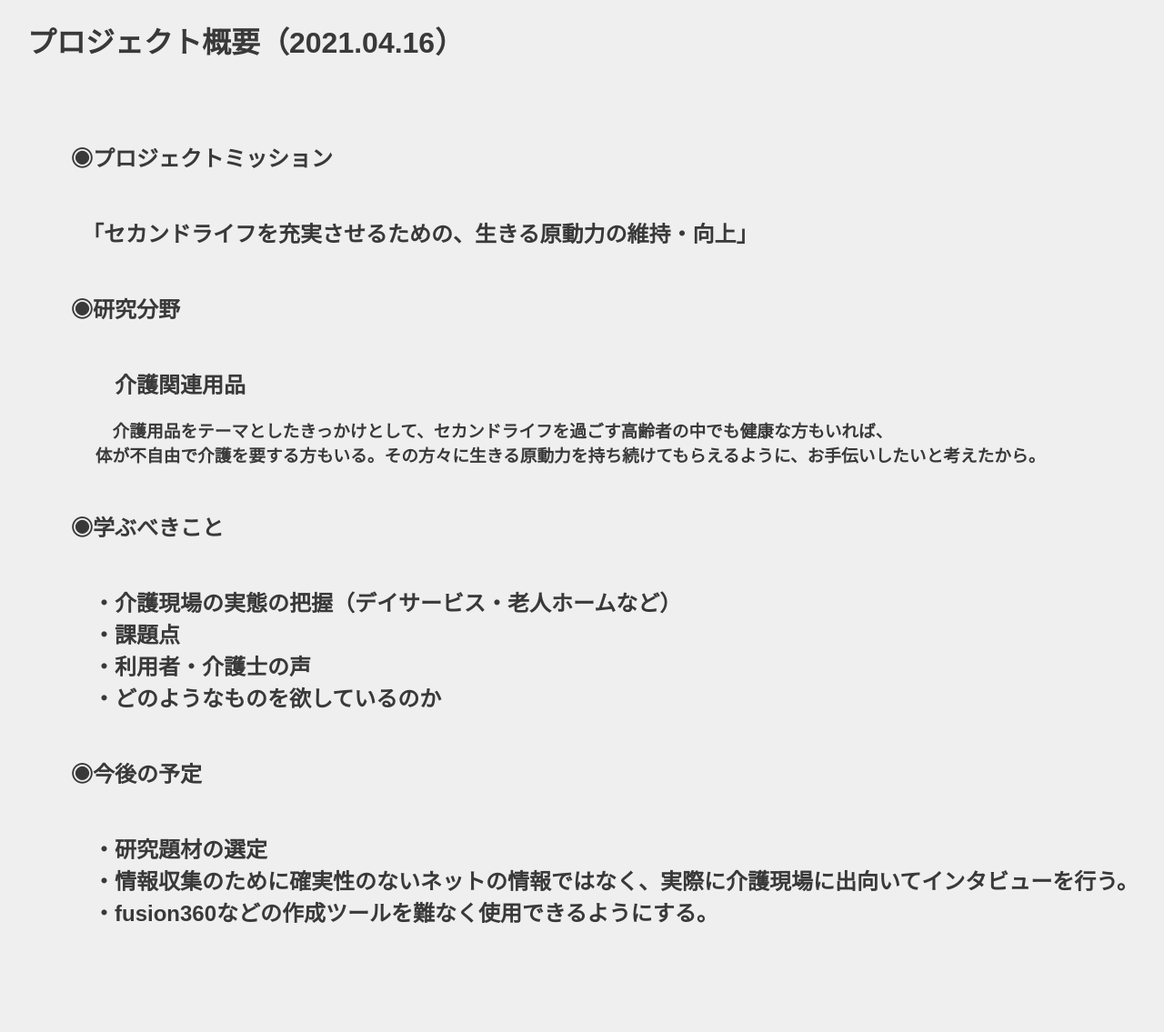
After one commit to kitamitatsuya/doyolab, a PHP site: page /20210416.html in a window 1280 px wide. The commit adds this page. Shown: the whole page at 91% size. Run offline with PHP 8.4, Linux system fonts and the light colour scheme.

Commit message:
index.html

```diff
--- /dev/null
+++ b/20210416.css
@@ -0,0 +1,63 @@
+logo img{
+    display: block;
+    width: 150px;
+    height: 150px;
+    object-fit: cover; /* 画像のトリミング */
+}
+logotohome img{
+    display: block;
+    width: 50px;
+    height: 50px;
+    object-fit: cover; /* 画像のトリミング */
+}
+
+/* トップページの一覧に関するスタイル----------------------------------------------*/
+figure {
+    display: inline-block;   /* インラインブロック化 */
+    margin: 0px 3px 7px 0px; /* 外側に余白を追加(※右に3px・下に7px) */
+    background-color: #efefef;
+}
+figure img {
+    display: block;          /* 余計な余白が出ないようにする */
+    margin: 0px 0px 3px 0px; /* 下側にだけ3pxの余白を追加 */
+    width: 200px;
+    height: 200px;
+    object-fit: cover; /* 画像のトリミング */
+}
+figcaption {
+    width: 150px;
+    height: 80px;
+    font-size: 0.9em;        /* 文字サイズを90%に */
+    text-align: center;      /* 中身をセンタリング */
+    word-wrap: break-word;
+}
+/* ---------------------------------------------------------------------------*/
+
+
+/* ========== common ========== */
+html, body {
+	font-size: 16px;
+	font-family: sans-serif;
+	color: #393939;
+    margin-left: 15px;
+    margin-bottom: 40px;
+	background: #efefef;
+}
+h1{
+    text-indent: 0em;
+}
+h2{
+    margin-left: 2em;
+    margin-top: 2em;
+}
+h3{
+    margin-left: 3em;
+}
+p,div{
+    margin-left: 5em;
+}
+span.blackback{
+    text-indent: 4em;
+    background: #393939;
+    color: #efefef;
+}
--- /dev/null
+++ b/20210416.html
@@ -0,0 +1,43 @@
+<!doctype html>
+<html lang="jp">
+<head>
+    <meta charset="utf-8">
+    <meta name="viewport" content="width=device-width, initial-scale=1">
+    <title>プロジェクト概要</title>
+
+    <link rel="stylesheet" href="20210416.css">
+</head>
+
+<body>
+
+    <!--h1は見出し１（大見出し）-->
+    <h1>プロジェクト概要（2021.04.16）</h1>
+        <!--h2は見出し2（中見出し）-->
+        <br>
+        <h2>◉プロジェクトミッション</h2>
+            <h2>　「セカンドライフを充実させるための、生きる原動力の維持・向上」</h2>
+        <h2>◉研究分野</h2>
+            <h2>　　介護関連用品</h2>
+            <h3>　　介護用品をテーマとしたきっかけとして、セカンドライフを過ごす高齢者の中でも健康な方もいれば、<br>
+                　体が不自由で介護を要する方もいる。その方々に生きる原動力を持ち続けてもらえるように、お手伝いしたいと考えたから。
+
+                </h3>
+
+        <h2>◉学ぶべきこと</h2>
+        <h2>　・介護現場の実態の把握（デイサービス・老人ホームなど） <br>
+            　・課題点<br>
+            　・利用者・介護士の声<br>
+            　・どのようなものを欲しているのか
+
+        </h2>
+        <h2>◉今後の予定</h2>
+        <h2>　・研究題材の選定　<br>
+            　・情報収集のために確実性のないネットの情報ではなく、実際に介護現場に出向いてインタビューを行う。<br>
+            　・fusion360などの作成ツールを難なく使用できるようにする。<br>
+
+        </h2>
+
+
+
+
+</body>
```
Also changed, not shown: index.html (+6 -2 lines), myhomepaeg.css (+8 -2 lines).
